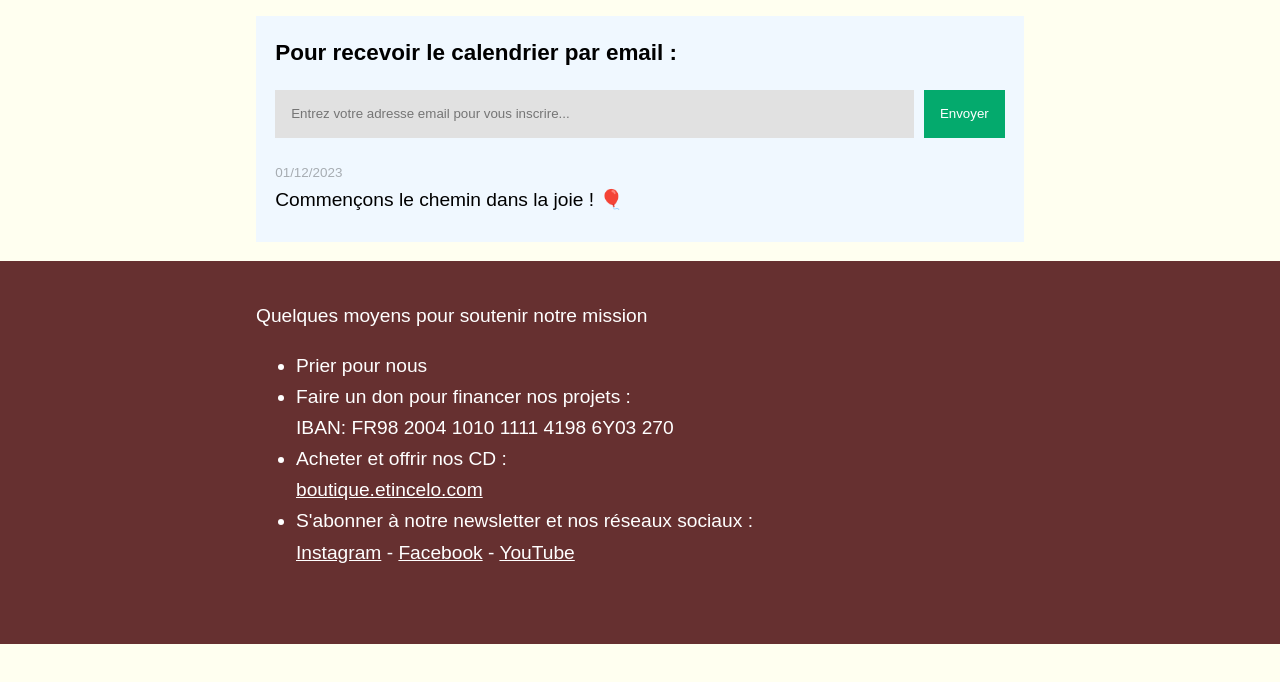
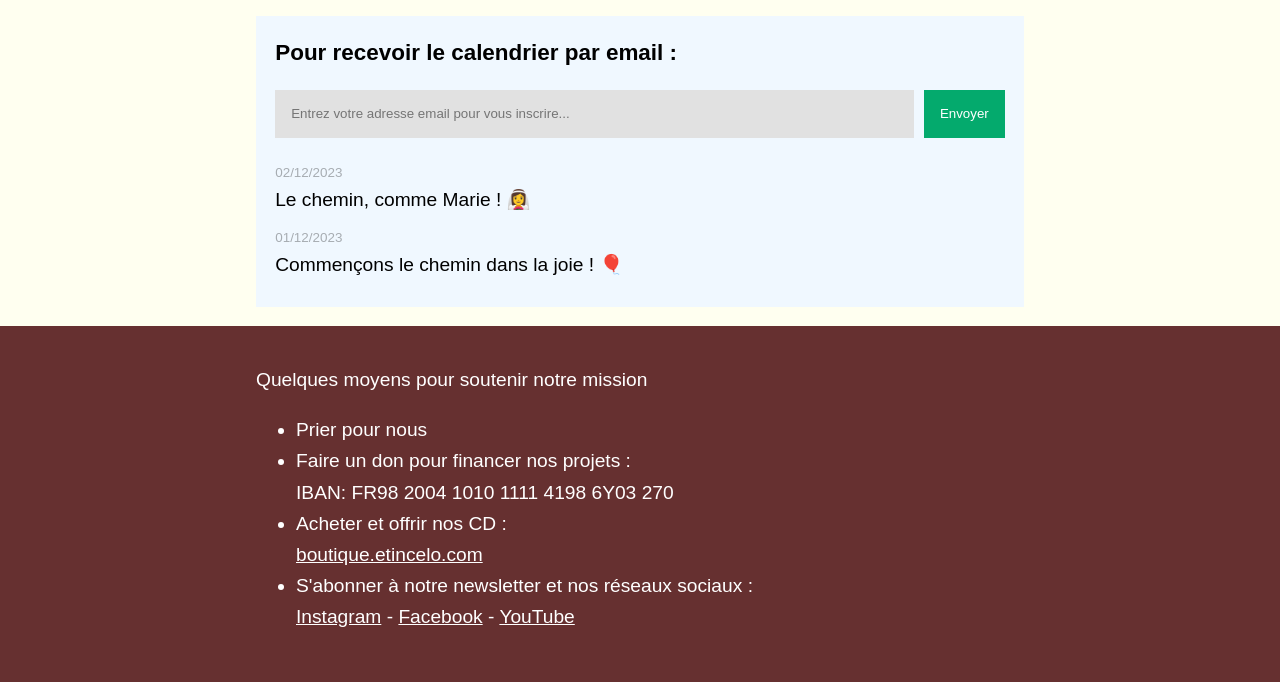
Before and after one commit to hlobit/etincelo.com, a website: page public/calendrier.html in a window 1280 px wide. Shown: the part 206-888 px from the top of the page. Before the commit the page ends 850 px from the top, so only its background shows below. Drawn offline with Linux system fonts and the light colour scheme.

Commit message:
Refresh calendar : day 2

```diff
--- a/public/calendrier.html
+++ b/public/calendrier.html
@@ -252,6 +252,13 @@
     <ul id="newsletters">
 
       <li>
+        <a href="https://mailchi.mp/ccb85dddaaa7/le-chemin-comme-marie" target="_blank">
+          <p class="date type">02/12/2023</p>
+          <p class="subtitle">Le chemin, comme Marie ! 👰‍♀️</p>
+        </a>
+      </li>
+
+      <li>
         <a href="https://mailchi.mp/7a3580055f29/commenons-le-chemin-dans-la-joie" target="_blank">
           <p class="date type">01/12/2023</p>
           <p class="subtitle">Commençons le chemin dans la joie ! 🎈</p>
```
